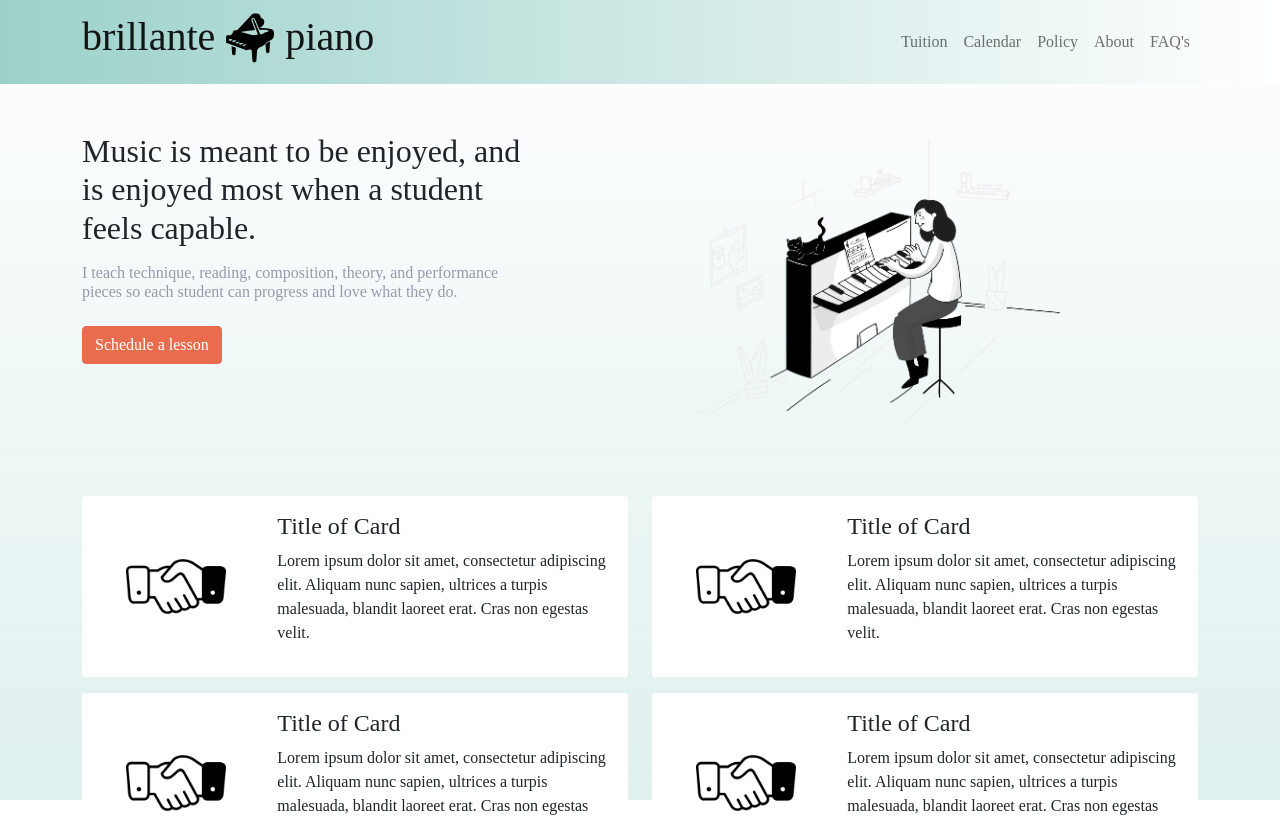
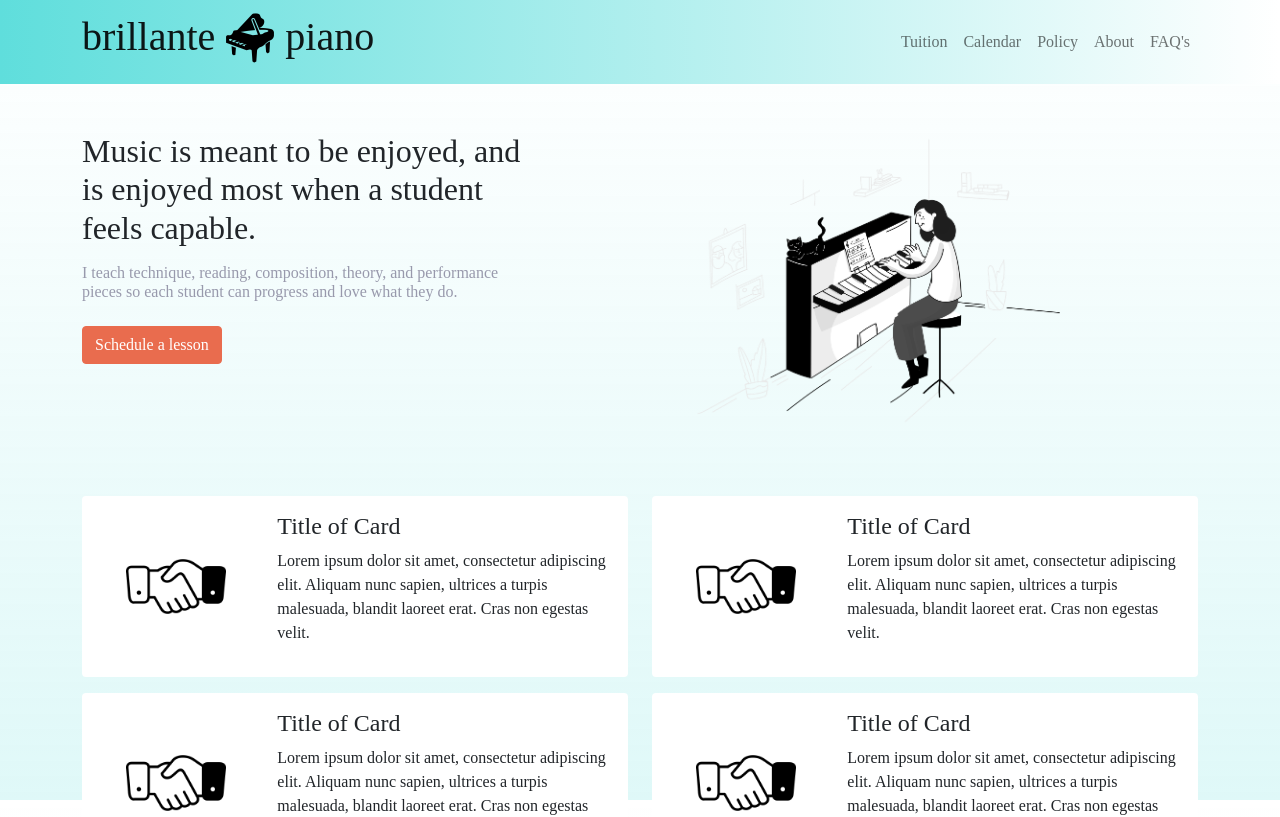
Before and after one commit to gllil/brillantePiano, a React (Create React App) app: page / in a window 1280 px wide. Shown: the top 817 px of the page. Built offline with nearby package versions, Linux system fonts and the light colour scheme; a web font is replaced by a local one.

Commit message:
changed color for background and nav

```diff
--- a/src/index.css
+++ b/src/index.css
@@ -1,3 +1,12 @@
+/* colors being used:
+subtext - h6 tags #9899ac
+background and navbar color - #5fdedc in hex or rgba(95, 222, 220, 1) in rgba
+*/
+/* fonts used:
+font-family: "Averia Serif Libre", cursive;
+*/
+/*main style is coming from react-bootstrap npm package */
+
 body {
   margin: 0;
   font-family: -apple-system, BlinkMacSystemFont, "Segoe UI", "Roboto", "Oxygen",
@@ -15,10 +24,11 @@ code {
 body {
   font-family: "Averia Serif Libre", cursive;
   background: fixed
-    linear-gradient(to top, rgba(42, 157, 143, 0.15), rgba(42, 157, 143, 0));
+    linear-gradient(to top, rgba(95, 222, 220, 0.2), rgba(95, 222, 220, 0));
   background-position: center;
   background-size: cover;
   height: 100vh;
+  overflow-x: hidden;
 }
 
 h6 {
@@ -39,7 +49,7 @@ h6 {
 }
 
 .navbar {
-  background: linear-gradient(to right, #9cd1ca, rgba(255, 255, 255, 1));
+  background: linear-gradient(to right, #5fdedc, rgba(255, 255, 255, 1));
 }
 
 .btn {
--- a/src/pages/Home.js
+++ b/src/pages/Home.js
@@ -19,7 +19,12 @@ const Home = () => {
           <Button className="mt-3">Schedule a lesson</Button>
         </Col>
         <Col className="text-center">
-          <img src={pianoGirlImg} width="400px" alt="girl playing piano" />
+          <img
+            src={pianoGirlImg}
+            width="400px"
+            className="colorfulPiano"
+            alt="girl on piano"
+          />
         </Col>
       </Row>
       <Row className="mt-5 justify-content-center">
```
